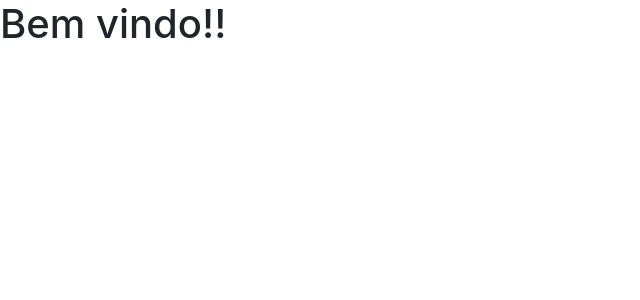
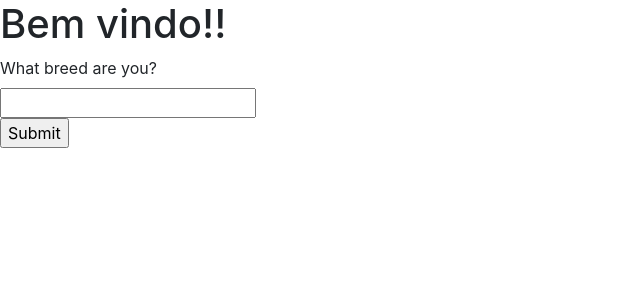
Before and after one commit to brunogeek9/flask-forms, a Flask app: page / in a window 1280 px wide. Shown: the part 56-356 px from the top of the page, without its empty margins (0-640 px from the left). Run offline with Flask 2, Linux system fonts and the light colour scheme; some libraries are stand-ins or nearby versions.

Commit message:
criando formulario pelo wtforms

```diff
--- a/app/controllers/default.py
+++ b/app/controllers/default.py
@@ -7,10 +7,15 @@ from wtforms import (StringField, BooleanField, DateTimeField,
                      RadioField,SelectField,TextField,
                      TextAreaField,SubmitField)
 from wtforms.validators import DataRequired
+from app.models.forms import InfoForm
 
 @app.route("/")
 def index():
-    return render_template("index.html")
+    form = InfoForm()
+    if form.validate_on_submit():
+        session['breed'] = form.breed.data
+        return redirect(url_for("index"))
+    return render_template("index.html",form=form)
 
 @app.errorhandler(404)
 def page_not_found(e):
--- a/app/models/forms.py
+++ b/app/models/forms.py
@@ -1,7 +1,7 @@
 from flask_wtf import FlaskForm
-from wtforms import (StringField, BooleanField, DateTimeField,
-                     RadioField,SelectField,TextField,
-                     TextAreaField,SubmitField)
+from wtforms import (StringField, SubmitField)
+from wtforms.validators import DataRequired
+
 class InfoForm(FlaskForm):
     '''
     This general class gets a lot of form about puppies.
--- a/app/templates/base.html
+++ b/app/templates/base.html
@@ -8,7 +8,7 @@
     <script src="https://code.jquery.com/jquery-3.3.1.slim.min.js" integrity="sha384-q8i/X+965DzO0rT7abK41JStQIAqVgRVzpbzo5smXKp4YfRvH+8abtTE1Pi6jizo" crossorigin="anonymous"></script>
     <script src="https://cdnjs.cloudflare.com/ajax/libs/popper.js/1.14.7/umd/popper.min.js" integrity="sha384-UO2eT0CpHqdSJQ6hJty5KVphtPhzWj9WO1clHTMGa3JDZwrnQq4sF86dIHNDz0W1" crossorigin="anonymous"></script>
     <script src="https://stackpath.bootstrapcdn.com/bootstrap/4.3.1/js/bootstrap.min.js" integrity="sha384-JjSmVgyd0p3pXB1rRibZUAYoIIy6OrQ6VrjIEaFf/nJGzIxFDsf4x0xIM+B07jRM" crossorigin="anonymous"></script>
-    <title>Book manager</title>
+    <title>flask forms</title>
 </head>
 <body>
     <nav class="navbar navbar-expand-sm navbar-light bg-light">
--- a/app/templates/index.html
+++ b/app/templates/index.html
@@ -2,5 +2,13 @@
 {% block content %}
 
     <h1>Bem vindo!!</h1>
-
+    <form method="POST">
+        {# This hidden_tag is a CSRF security feature. #}
+        {{ form.hidden_tag() }}
+        {{ form.breed.label }}
+        <br>
+        {{form.breed}}
+        <br>
+        {{ form.submit() }}
+    </form>
 {% endblock %}
```
Also changed, not shown: 1 other file.
